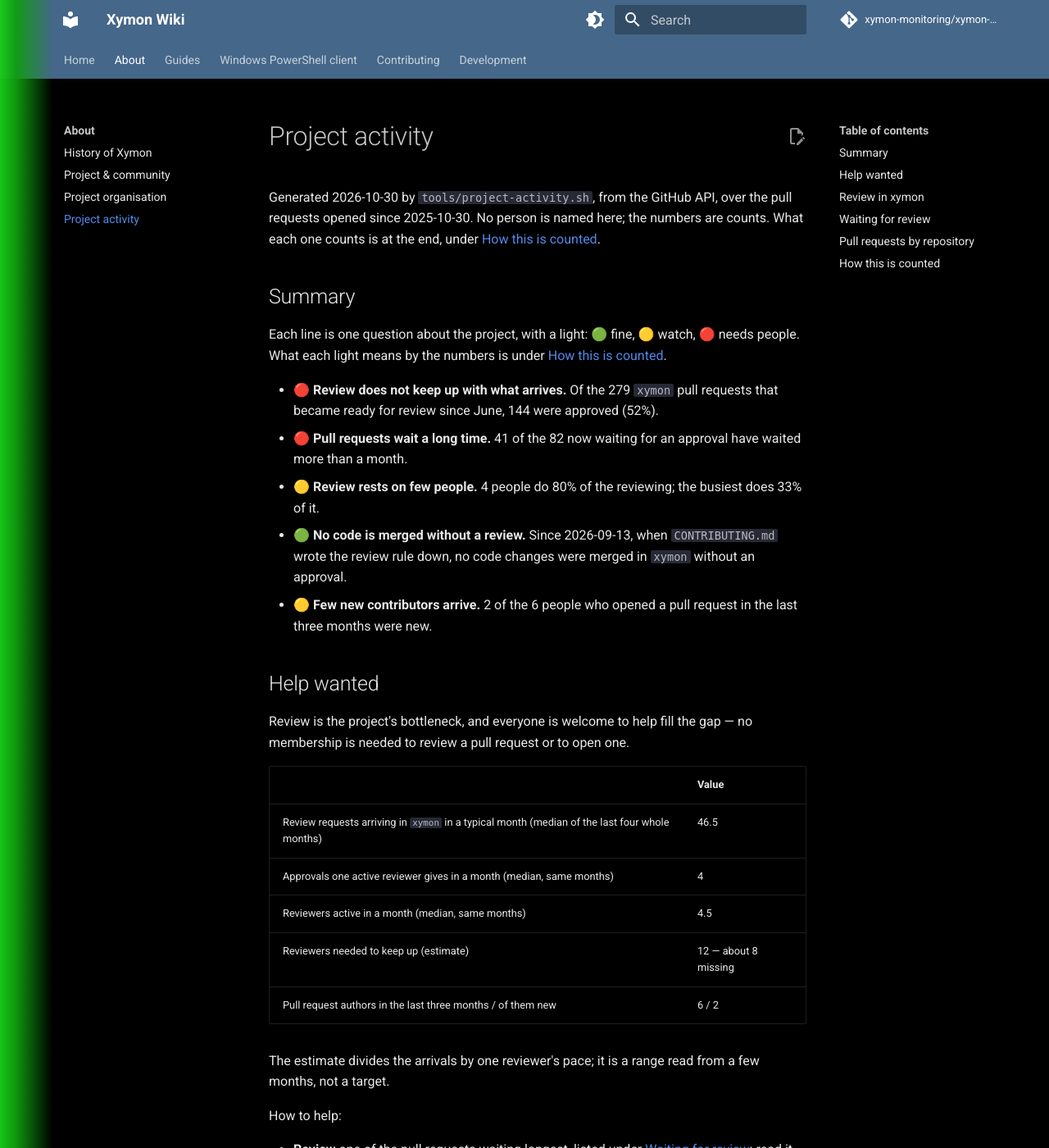
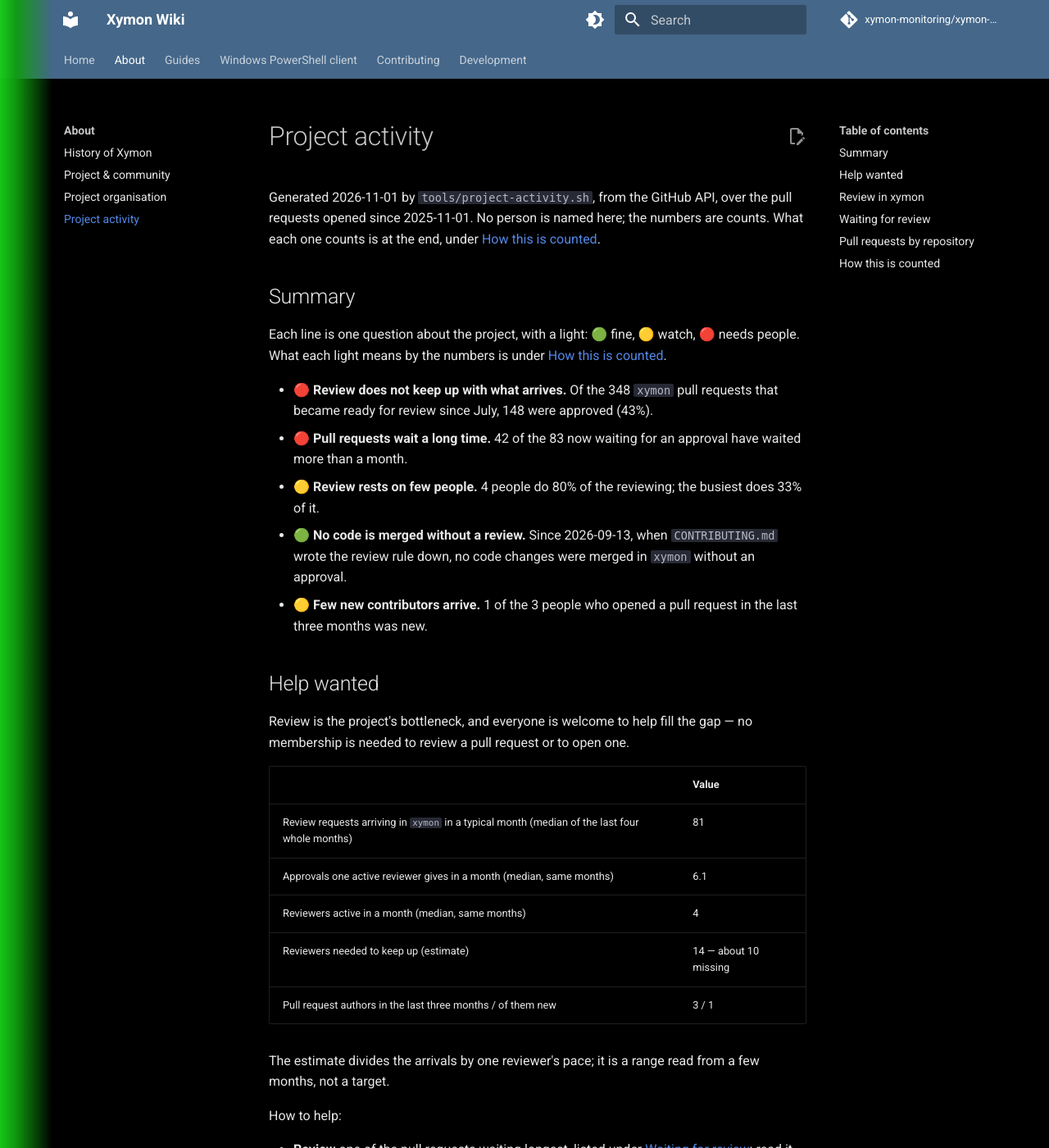
Before and after one commit to xymon-monitoring/xymon-wiki, an MkDocs documentation site: the page built from docs/about/project-activity.md, in a window 1280 px wide and 1400 px high. Shown: the whole window at 82% size. Built offline with MkDocs 1.6.1 and Material for MkDocs 9.7.7, drawn with Linux system fonts in a browser that asks for light colours; comment, search, counter and statistics services are not loaded; some of the changed text lies outside the part shown.

Commit message:
about: regenerate the project activity page

````diff
--- a/docs/about/project-activity.md
+++ b/docs/about/project-activity.md
@@ -1,16 +1,16 @@
 # Project activity
 
-Generated 2026-10-30 by `tools/project-activity.sh`, from the GitHub API, over the pull requests opened since 2025-10-30. No person is named here; the numbers are counts. What each one counts is at the end, under [How this is counted](#how-this-is-counted).
+Generated 2026-11-01 by `tools/project-activity.sh`, from the GitHub API, over the pull requests opened since 2025-11-01. No person is named here; the numbers are counts. What each one counts is at the end, under [How this is counted](#how-this-is-counted).
 
 ## Summary
 
 Each line is one question about the project, with a light: 🟢 fine, 🟡 watch, 🔴 needs people. What each light means by the numbers is under [How this is counted](#how-this-is-counted).
 
-- 🔴 **Review does not keep up with what arrives.** Of the 279 `xymon` pull requests that became ready for review since June, 144 were approved (52%).
-- 🔴 **Pull requests wait a long time.** 41 of the 82 now waiting for an approval have waited more than a month.
+- 🔴 **Review does not keep up with what arrives.** Of the 348 `xymon` pull requests that became ready for review since July, 148 were approved (43%).
+- 🔴 **Pull requests wait a long time.** 42 of the 83 now waiting for an approval have waited more than a month.
 - 🟡 **Review rests on few people.** 4 people do 80% of the reviewing; the busiest does 33% of it.
 - 🟢 **No code is merged without a review.** Since 2026-09-13, when `CONTRIBUTING.md` wrote the review rule down, no code changes were merged in `xymon` without an approval.
-- 🟡 **Few new contributors arrive.** 2 of the 6 people who opened a pull request in the last three months were new.
+- 🟡 **Few new contributors arrive.** 1 of the 3 people who opened a pull request in the last three months was new.
 
 ## Help wanted
 
@@ -18,11 +18,11 @@ Review is the project's bottleneck, and everyone is welcome to help fill the gap
 
 | | Value |
 |---|---|
-| Review requests arriving in `xymon` in a typical month (median of the last four whole months) | 46.5 |
-| Approvals one active reviewer gives in a month (median, same months) | 4 |
-| Reviewers active in a month (median, same months) | 4.5 |
-| Reviewers needed to keep up (estimate) | 12 — about 8 missing |
-| Pull request authors in the last three months / of them new | 6 / 2 |
+| Review requests arriving in `xymon` in a typical month (median of the last four whole months) | 81 |
+| Approvals one active reviewer gives in a month (median, same months) | 6.1 |
+| Reviewers active in a month (median, same months) | 4 |
+| Reviewers needed to keep up (estimate) | 14 — about 10 missing |
+| Pull request authors in the last three months / of them new | 3 / 1 |
 
 The estimate divides the arrivals by one reviewer's pace; it is a range read from a few months, not a target.
 
@@ -40,10 +40,10 @@ Bars: pull requests that became ready for review. Line: approvals. The gap betwe
 %%{init: {"themeVariables": {"xyChart": {"plotColorPalette": "#3b6fd8, #e07b2a"}}}}%%
 xychart-beta
     title "Review requests and approvals, by month"
-    x-axis ["2026-01", "2026-02", "2026-03", "2026-04", "2026-05", "2026-06", "2026-07", "2026-08", "2026-09", "2026-10"]
+    x-axis ["2026-01", "2026-02", "2026-03", "2026-04", "2026-05", "2026-06", "2026-07", "2026-08", "2026-09", "2026-10", "2026-11"]
     y-axis "Pull requests" 0 --> 175
-    bar [22, 9, 2, 4, 22, 41, 52, 148, 38, 110]
-    line [10, 9, 0, 2, 10, 17, 26, 96, 5, 21]
+    bar [22, 9, 2, 4, 22, 41, 52, 148, 38, 110, 0]
+    line [10, 9, 0, 2, 10, 17, 26, 96, 5, 21, 0]
 ```
 
 | Month | Became ready | Approved | Merged | Merged without an approval: allowed | needing a review | Reviews | Reviewers |
@@ -58,6 +58,7 @@ xychart-beta
 | 2026-08 | 148 | 96 | 108 | 12 | 0 | 111 | 4 |
 | 2026-09 | 38 | 5 | 14 | 9 | 0 | 5 | 4 |
 | 2026-10 | 110 | 21 | 87 | 66 | 0 | 29 | 3 |
+| 2026-11 | 0 | 0 | 0 | 0 | 0 | 0 | 0 |
 
 Each column counts by its own date: became ready, approved and reviewed in that month, or merged in that month; months before the first pull request in the window are left out. **Reviews** counts every review, approving or not. **Allowed** is what the merge table lets a maintainer merge without a review, as [How this is counted](#how-this-is-counted) says; **needing a review** is code merged without one. The summary counts from 2026-09-13, the day `CONTRIBUTING.md` wrote the review rule down; the column classifies every month the same way.
 
@@ -71,9 +72,9 @@ Reviews submitted, by reviewer; each column is one person.
 
 | Measure | Value |
 |---|---|
-| Waiting now | 82 |
-| Waiting: median / mean / longest | 33.9 days / 50 days / 154.3 days |
-| More than 30 / 90 days | 41 / 11 |
+| Waiting now | 83 |
+| Waiting: median / mean / longest | 32 days / 51.6 days / 156.6 days |
+| More than 30 / 90 days | 42 / 11 |
 
 ```mermaid
 %%{init: {"themeVariables": {"xyChart": {"plotColorPalette": "#3b6fd8, #e07b2a"}}}}%%
@@ -81,16 +82,16 @@ xychart-beta
     title "Ready pull requests waiting, by time waited"
     x-axis ["under 7 days", "7 to 30 days", "30 to 90 days", "over 90 days"]
     y-axis "Pull requests" 0 --> 45
-    bar [6, 35, 30, 11]
+    bar [3, 38, 31, 11]
 ```
 
 Waiting longest, oldest first — a reviewer is welcome on any of them:
 
-- [xymon#111](https://github.com/xymon-monitoring/xymon/pull/111) — build: drop the make-era platform targets nobody builds (#85) (154.3 days)
-- [xymon#135](https://github.com/xymon-monitoring/xymon/pull/135) — build: make SNMP a configure option like RRD, SSL and LDAP, still off by default (151.6 days)
-- [xymon#150](https://github.com/xymon-monitoring/xymon/pull/150) — xymon-snmpcollect: stop polling the next IP when an agent answers NOSUCHNAME (141.4 days)
-- [xymon#151](https://github.com/xymon-monitoring/xymon/pull/151) — svcstatus: stop the trends-page locator redirect loop with SKIPLOC (TBT 44) (141.3 days)
-- [xymon#152](https://github.com/xymon-monitoring/xymon/pull/152) — do_rrd: remember an RRD exists instead of stat()ing it every update (TBT 214, devel f106d8840) (141.3 days)
+- [xymon#111](https://github.com/xymon-monitoring/xymon/pull/111) — build: drop the make-era platform targets nobody builds (#85) (156.6 days)
+- [xymon#135](https://github.com/xymon-monitoring/xymon/pull/135) — build: make SNMP a configure option like RRD, SSL and LDAP, still off by default (153.8 days)
+- [xymon#150](https://github.com/xymon-monitoring/xymon/pull/150) — xymon-snmpcollect: stop polling the next IP when an agent answers NOSUCHNAME (143.6 days)
+- [xymon#151](https://github.com/xymon-monitoring/xymon/pull/151) — svcstatus: stop the trends-page locator redirect loop with SKIPLOC (TBT 44) (143.6 days)
+- [xymon#152](https://github.com/xymon-monitoring/xymon/pull/152) — do_rrd: remember an RRD exists instead of stat()ing it every update (TBT 214, devel f106d8840) (143.6 days)
 
 ## Pull requests by repository
 
@@ -99,10 +100,10 @@ Only `xymon` asks for a review before a merge; the other repositories take direc
 | Repository | Opened | Merged | Merged with an approval | Merged without | Closed unmerged | Open |
 |---|---|---|---|---|---|---|
 | `xymon` | 465 | 285 | 195 | 90 | 79 | 101 |
-| `xymon-rpm` | 100 | 94 | 0 | 94 | 3 | 3 |
-| `xymon-wiki` | 30 | 29 | 0 | 29 | 0 | 1 |
-| `homebrew-xymon` | 20 | 20 | 0 | 20 | 0 | 0 |
-| `xymon-experimental` | 18 | 18 | 0 | 18 | 0 | 0 |
+| `xymon-rpm` | 102 | 96 | 0 | 96 | 3 | 3 |
+| `xymon-wiki` | 30 | 29 | 0 | 29 | 1 | 0 |
+| `homebrew-xymon` | 23 | 22 | 0 | 22 | 0 | 1 |
+| `xymon-experimental` | 19 | 19 | 0 | 19 | 0 | 0 |
 
 3 smaller repositories with fewer than 10 pull requests are left out: `xymon-client-windows-powershell`, `xymon-discussion-public`, `xymon-plugins`.
 
````
